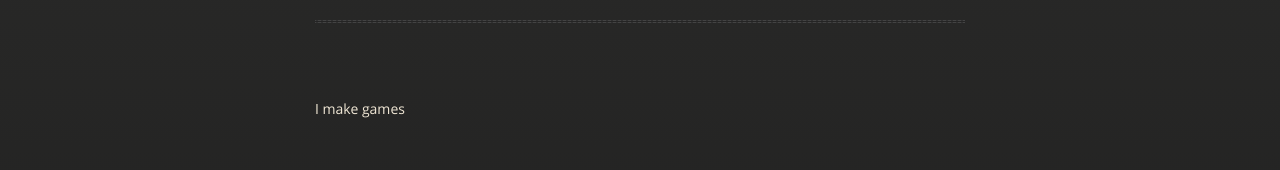
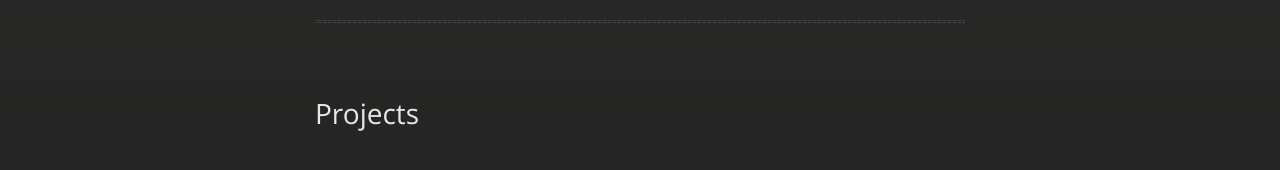
Before and after one commit to hcorion/Portfolio.github.io, a Jekyll site: the page built from index.md, in a window 1280 px wide. Shown: the part 173-343 px from the top of the page. Built offline with Jekyll 4.4.1, drawn with Linux system fonts in a browser that asks for light colours; our own code applies the rules of GitHub Pages for plain Markdown files.

Commit message:
Cleaned up main page and setup development for vscode

```diff
--- a/index.md
+++ b/index.md
@@ -2,4 +2,4 @@
 layout: default
 ---
 
-I make games
+# Projects
```
Also changed, not shown: 1 other file.
